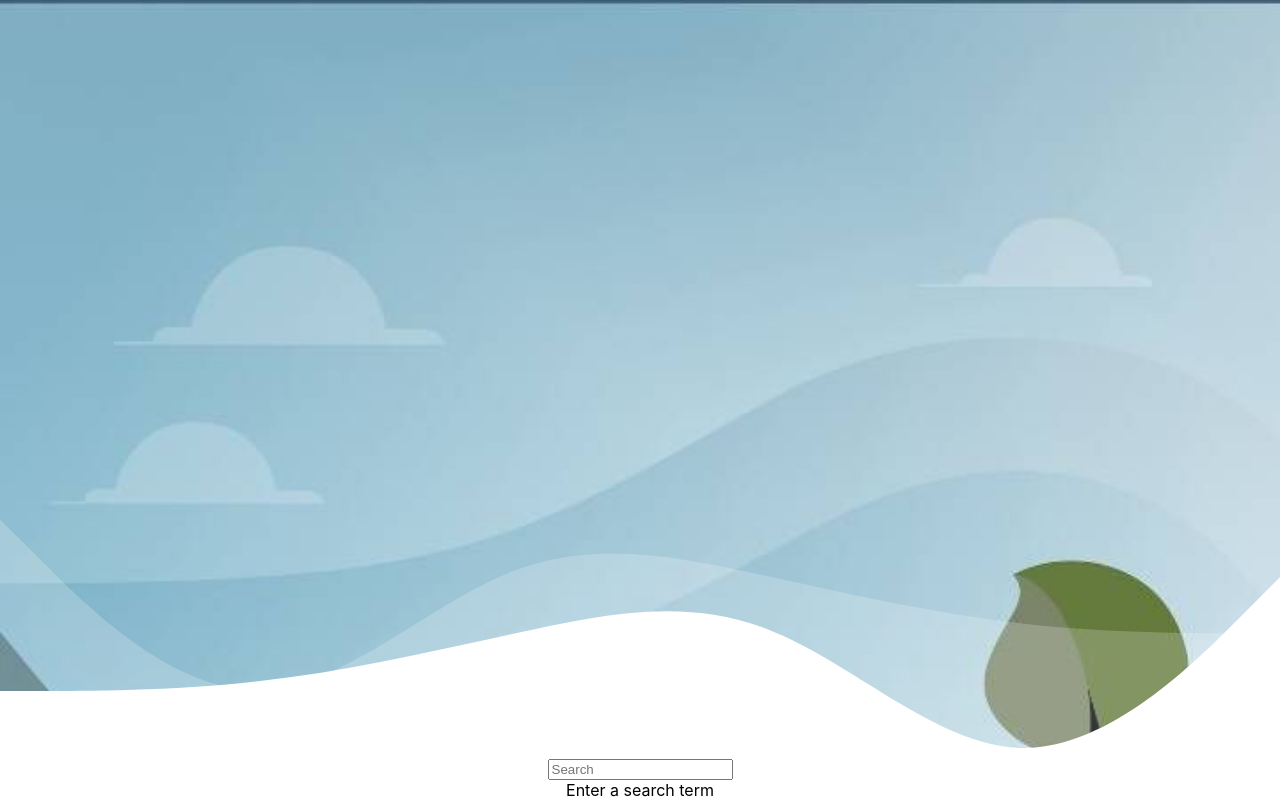
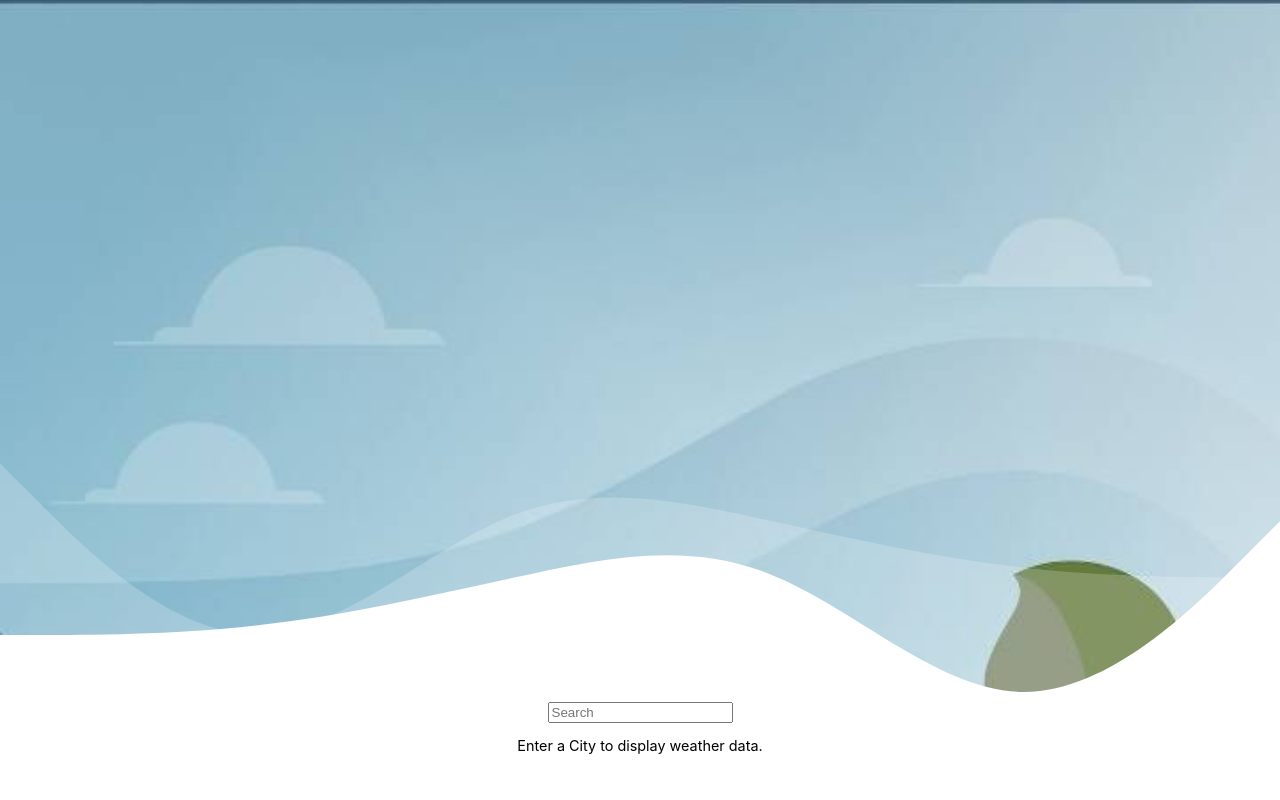
Before and after one commit to gruckion/squareduptest, a React (Create React App) app: page / in a window 1280 px wide. Built offline with nearby package versions, Linux system fonts and the light colour scheme; no server answers; what aws-amplify would draw is missing.

Commit message:
loading state on location search

```diff
--- a/src/weather/components/WeatherLocations.tsx
+++ b/src/weather/components/WeatherLocations.tsx
@@ -3,6 +3,8 @@ import { WeatherLocationsList } from '.';
 import { WeatherLocation } from "../models/weather";
 import { debounceDelay } from '../../common/constants';
 import { weatherApi } from '../weatherApi';
+import "../styles/weather-locations.scss"
+import { Progress } from "../../progress";
 var debounce = require('lodash.debounce');
 
 interface WeatherLocationsProps {
@@ -12,18 +14,22 @@ interface WeatherLocationsProps {
 const WeatherLocations: React.FunctionComponent<WeatherLocationsProps> = ({ onChooseLocation }) => {
 
     const [weatherLocationRows, setWeatherLocationRows] = React.useState<WeatherLocation[]>([]);
+    const [loading, setLoading] = React.useState<boolean>(false);
 
     const debounceLocationData = debounce(async (locationName: string) => {
         const locationData = await weatherApi.getLocationData(locationName);
         if (locationData !== null) {
             setWeatherLocationRows(locationData);
         }
-   }, debounceDelay);
+        setLoading(false);
+    }, debounceDelay);
 
     const onChangeLocationName = async (e: React.ChangeEvent<HTMLInputElement>) => {
+        setLoading(true);
         const locationName = e.target.value;
         if (locationName.length === 0) {
             setWeatherLocationRows([]);
+            setLoading(false);
             return;
         }
         await debounceLocationData(locationName);
@@ -39,15 +45,19 @@ const WeatherLocations: React.FunctionComponent<WeatherLocationsProps> = ({ onCh
     }
 
     return (
-        <>
-        <input type="text" placeholder="Search" onChange={onChangeLocationName} />
-        <div className="">
+        <div className="locations-container">
+            <input className="locations-input" type="text" placeholder="Search" onChange={onChangeLocationName} />
 
-        </div>
-        {weatherLocationRows && weatherLocationRows.length > 0 ?
-            <WeatherLocationsList weatherLocations={weatherLocationRows} onChooseLocation={onChooseLocationChild} />
-            : <div>Enter a search term</div>}
-    </>);
+            { !!weatherLocationRows &&
+                <div className="locations-instructions-text">Enter a City to display weather data.</div>}
+
+            {loading &&
+                <Progress />}
+
+            {weatherLocationRows && weatherLocationRows.length > 0 &&
+                <WeatherLocationsList weatherLocations={weatherLocationRows} onChooseLocation={onChooseLocationChild} /> }
+
+        </div>);
 }
 
 export { WeatherLocations };
--- /dev/null
+++ b/src/weather/styles/weather-locations.scss
@@ -0,0 +1,12 @@
+.locations-container {
+    padding-bottom: 2em;
+
+    .locations-input {
+        margin-bottom: 1em;
+    }
+
+    .locations-instructions-text {
+        margin-bottom: 1em;
+        font-size: 0.9em;
+    }
+}
```
